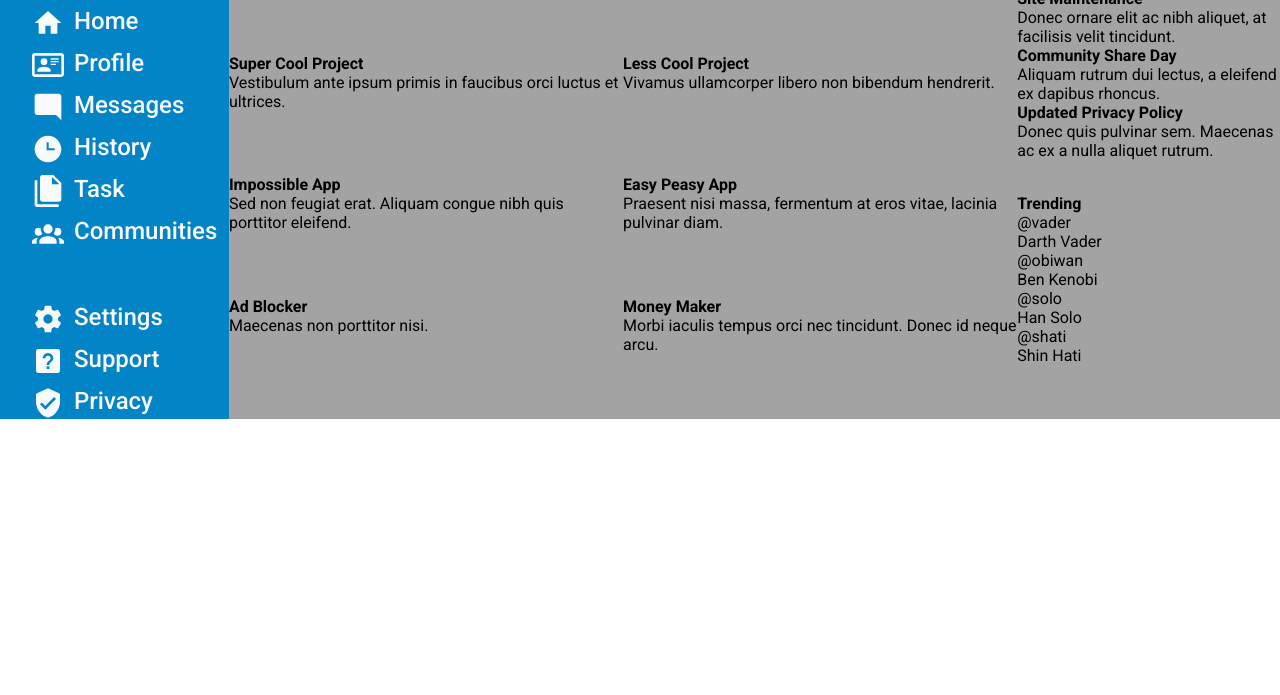
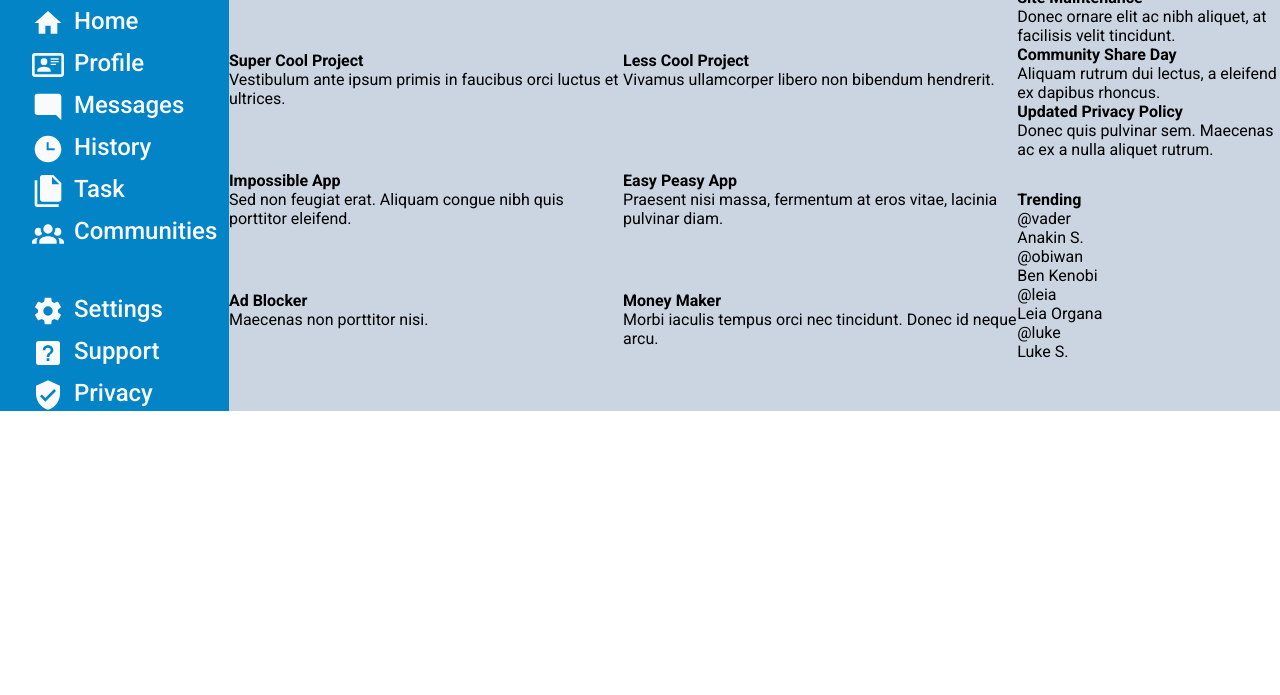
Before and after one commit to dZyad/admin-dashboard, a plain HTML site: page index.html in a window 1280 px wide. Shown: the part 105-800 px from the top of the page. Drawn offline with Linux system fonts and the light colour scheme.

Commit message:
Replace color variables

```diff
--- a/index.html
+++ b/index.html
@@ -94,19 +94,19 @@
                     <h1>Trending</h1>
                     <div class="trending-card">
                         <p class="tag">@vader</p>
-                        <p class="descr">Darth Vader</p>
+                        <p class="descr">Anakin S.</p>
                     </div>
                     <div class="trending-card">
                         <p class="tag">@obiwan</p>
                         <p class="descr">Ben Kenobi</p>
                     </div>
                     <div class="trending-card">
-                        <p class="tag">@solo</p>
-                        <p class="descr">Han Solo</p>
+                        <p class="tag">@leia</p>
+                        <p class="descr">Leia Organa</p>
                     </div>
                     <div class="trending-card">
-                        <p class="tag">@shati</p>
-                        <p class="descr">Shin Hati</p>
+                        <p class="tag">@luke</p>
+                        <p class="descr">Luke S.</p>
                     </div>
                 </div>
             </main>
--- a/style.css
+++ b/style.css
@@ -1,9 +1,10 @@
 @import url('https://fonts.googleapis.com/css2?family=Roboto:ital,wght@0,100;0,300;0,400;0,500;0,700;0,900;1,100;1,300;1,400;1,500;1,700;1,900&display=swap');
 
 :root {
-    --sky-color: #0284c7;
-    --light-gray: #f9fafb;
-    --mid-gray: #a3a3a3;
+    --sky-600: #0284c7;
+    --gray-50: #f9fafb;
+    --gray-950: #030712;
+    --slate-300: #cbd5e1;
 }
 
 * {
@@ -22,8 +23,8 @@
 }
 
 .sidebar {
-    background-color: var(--sky-color);
-    color: var(--light-gray);
+    background-color: var(--sky-600);
+    color: var(--gray-50);
     display: grid;
     grid-template-rows: repeat(3, auto);
     grid-template-columns: auto auto;
@@ -50,7 +51,7 @@
 }
 
 .sidebar .navigation:nth-child(14) {
-    margin-bottom: 3rem;
+    margin-bottom: 2.5rem;
 }
 
 .sidebar-img {
@@ -72,7 +73,7 @@
 }
 
 .main-content {
-    background-color: var(--mid-gray);
+    background-color: var(--slate-300);
     display: grid;
     grid-template-columns: 3fr 1fr ;
     grid-template-rows: 1fr 1fr;
```
